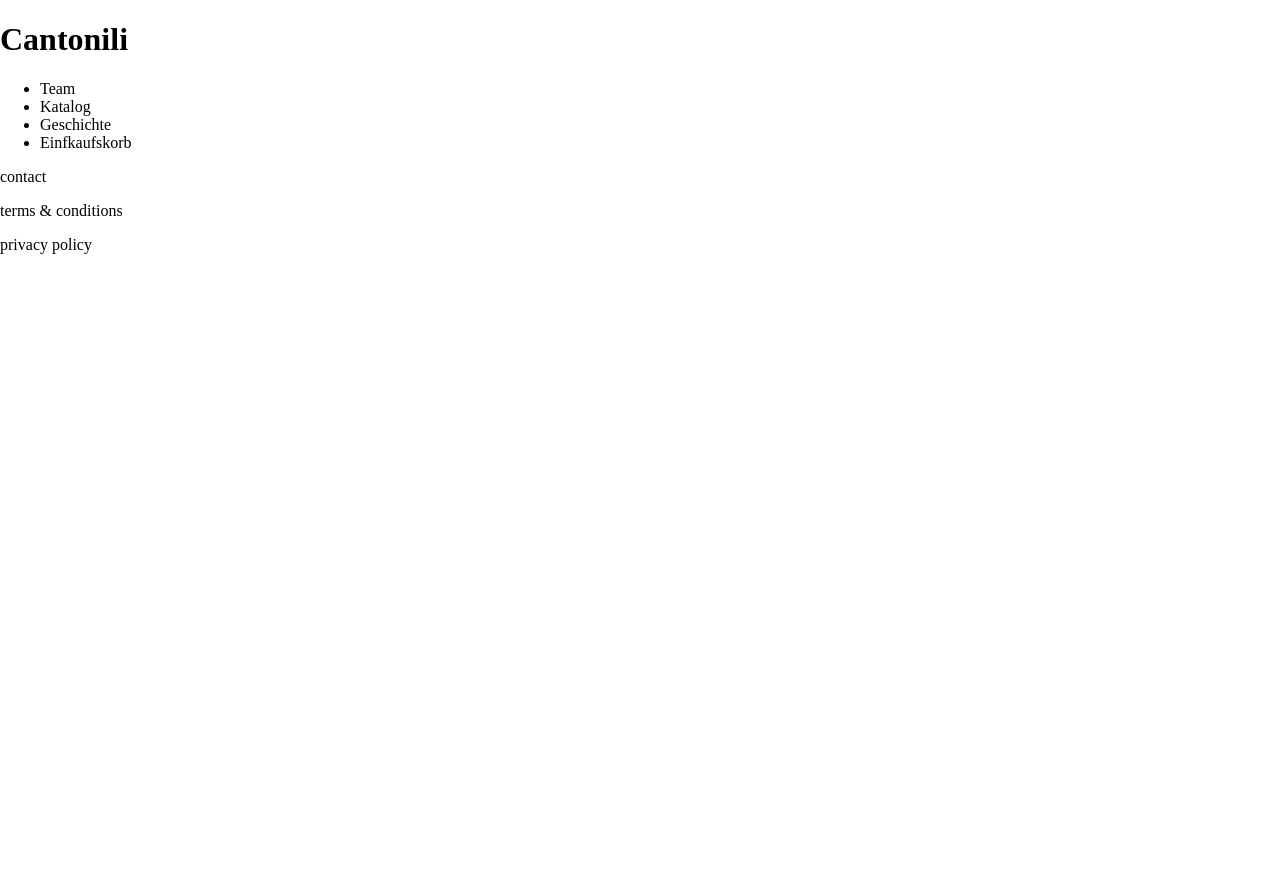
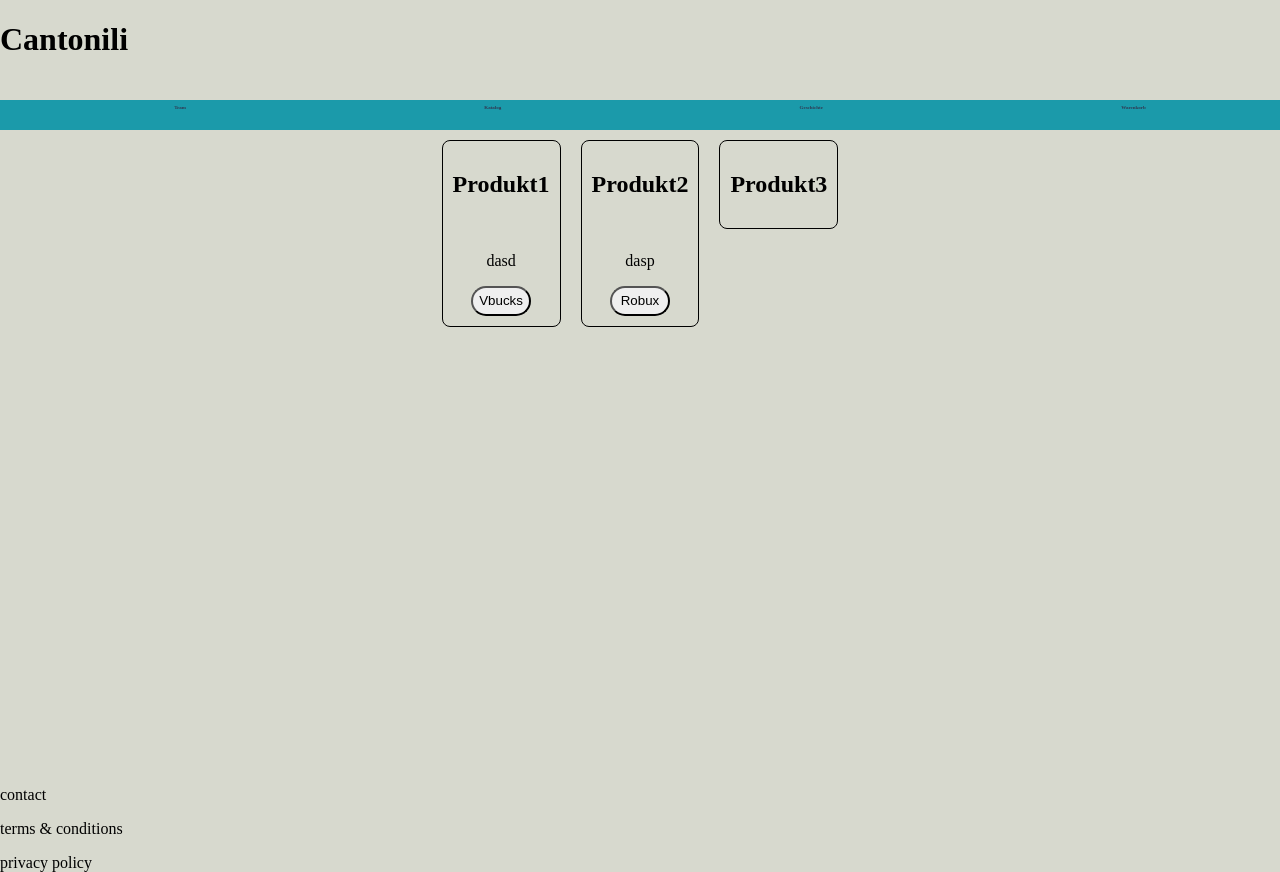
Before and after one commit to bleison/Cantonili-Shop, a plain HTML site: page html/index.html in a window 1280 px wide. Before the commit the page ends 800 px from the top, so only its background shows below. Drawn offline with Linux system fonts and the light colour scheme.

Commit message:
add some layout

```diff
--- a/css/stylesheet.css
+++ b/css/stylesheet.css
@@ -1,7 +1,79 @@
+:root{
+    --background-color: #d7d9ce;
+    --font-color: #313952;
+    --nav-color: #1b9aaa;
+    --button-color: #79babc;
+    --placeholder-color: #a8cac5;
+}
+
 body {
     margin: 0;
+    background-color: var(--background-color);
+    min-height: 100%;
+}
+
+.container {
+    min-height: 100vh;
+    display: grid;
+    grid-template-columns: 100% ;
+    grid-template-rows: 100px 30px auto 30px;
+    grid-template-areas:
+    "header"
+    "nav"
+    "main"
+    "footer"
+}
+
+
+header{
+    grid-area: header;
 }
 
 nav {
-    color: ;
+    background-color: var(--nav-color);
+    color: var(--font-color);
+    grid-area: nav;
+
 }
+
+.nav {
+    list-style: none;
+    display: flex;
+    font-size: 5px;
+    gap: 30px;
+    font-weight: bolder;
+    justify-content: space-around;
+}
+
+.card  {
+    border-radius: 8px;
+    box-shadow: 0px 4px 8px rgba (0, 0, 0, 0.1);
+    border: 1px solid black;
+    height: fit-content;
+    width: fit-content;
+    text-align: center;
+    box-sizing: border-box;
+    padding: 10px;
+    margin: 10px;
+    gap: 30px;
+}
+
+.card-grid {
+    display: flex;
+    flex-wrap: wrap;
+    justify-content: center;
+}
+
+button {
+    height: 30px;
+    width: 60px;
+    border-radius: 16px;
+}
+
+main{
+    grid-area: main;
+}
+
+footer{
+    grid-area: footer;
+}
--- a/html/index.html
+++ b/html/index.html
@@ -1,38 +1,62 @@
-<!DOCTYPE html>
+<!doctype html>
 <html lang="en">
   <head>
-    <meta charset="UTF-8">
-    <meta name="viewport" content="width=device-width, initial-scale=1.0">
-    <link rel="stylesheet" href="/css/stylesheet.css">
-    <link rel="preconnect" href="https://fonts.googleapis.com">
-    <link rel="preconnect" href="https://fonts.gstatic.com" crossorigin>
-    <link href="https://fonts.googleapis.com/css2?family=Montserrat:ital,wght@0,100..900;1,100..900&display=swap" rel="stylesheet">
-    <link rel="preconnect" href="https://fonts.googleapis.com">
-    <link rel="preconnect" href="https://fonts.gstatic.com" crossorigin>
-    <link href="https://fonts.googleapis.com/css2?family=Cinzel:wght@400..900&family=Montserrat:ital,wght@0,100..900;1,100..900&display=swap" rel="stylesheet">
+    <meta charset="UTF-8" />
+    <meta name="viewport" content="width=device-width, initial-scale=1.0" />
+    <link rel="stylesheet" href="/css/stylesheet.css" />
+    <link rel="preconnect" href="https://fonts.googleapis.com" />
+    <link rel="preconnect" href="https://fonts.gstatic.com" crossorigin />
+    <link
+      href="https://fonts.googleapis.com/css2?family=Montserrat:ital,wght@0,100..900;1,100..900&display=swap"
+      rel="stylesheet"
+    />
+    <link rel="preconnect" href="https://fonts.googleapis.com" />
+    <link rel="preconnect" href="https://fonts.gstatic.com" crossorigin />
+    <link
+      href="https://fonts.googleapis.com/css2?family=Cinzel:wght@400..900&family=Montserrat:ital,wght@0,100..900;1,100..900&display=swap"
+      rel="stylesheet"
+    />
     <title>Cantonili</title>
   </head>
   <body>
+    <div class="container">
       <header><h1>Cantonili</h1></header>
 
       <nav>
-        <ul>
+        <ul class="nav">
           <li>Team</li>
           <li>Katalog</li>
           <li>Geschichte</li>
-            <li>Einfkaufskorb</li>
+          <li>Warenkorb</li>
         </ul>
       </nav>
 
+      <main>
+        <div class="card-grid">
+            <div class=" card product1">
+              <h2>Produkt1</h2>
+              <img src="" alt="" />
+              <p>dasd</p>
+              <button>Vbucks</button>
+            </div>
+            <div class="card product2">
+              <h2>Produkt2</h2>
+              <img src="" alt="" />
+              <p>dasp</p>
+              <button>Robux</button>
+            </div>
+            <div class="card product3">
+                <h2>Produkt3</h2>
 
-
-    <main></main>
-
+            </div>
+        </div>
+      </main>
 
       <footer>
         <p>contact</p>
         <p>terms & conditions</p>
         <p>privacy policy</p>
       </footer>
+    </div>
   </body>
 </html>
```
Lines whose indentation alone changed are shown as unchanged.
